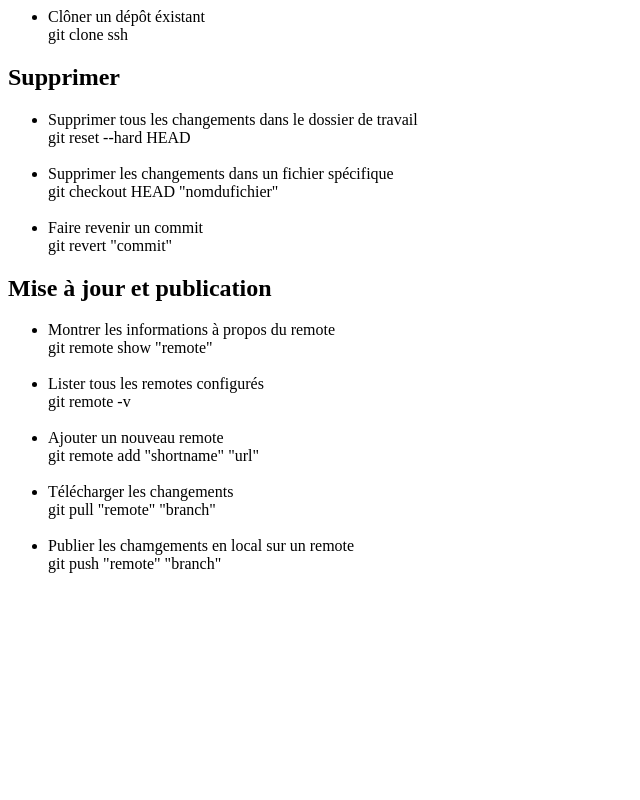
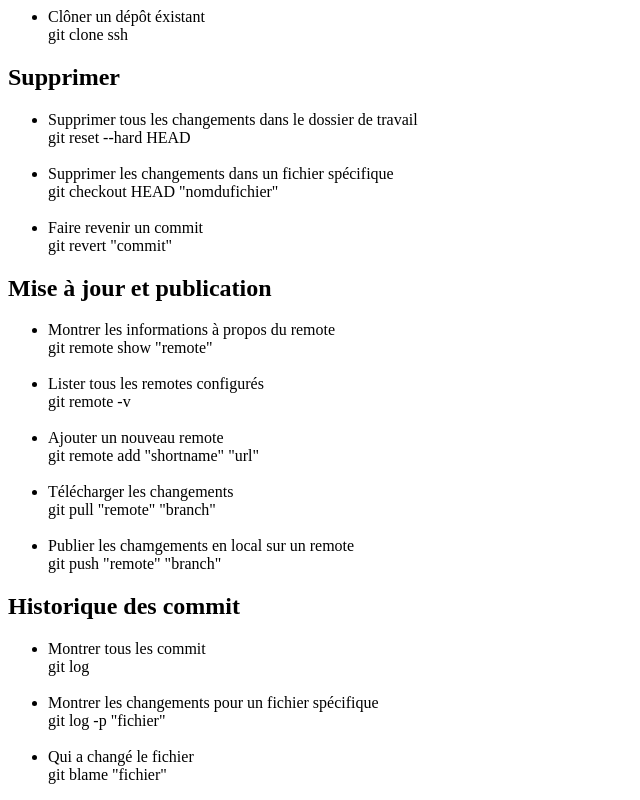
Before and after one commit to XavierMongy/Git, a plain HTML site: page index.html in a window 1280 px wide. Shown: the part 493-1293 px from the top of the page, without its empty margins (0-640 px from the left). Before the commit the page ends 1082 px from the top, so only its background shows below. Drawn offline with Linux system fonts and the light colour scheme.

Commit message:
add fourth list

```diff
--- a/index.html
+++ b/index.html
@@ -51,5 +51,16 @@
 			</ul>
 	</div>
 
+	<div>
+		<h2>Historique des commit</h2> <!--quatrième liste-->
+			<ul>
+
+				<li>Montrer tous les commit<br />git log</li><br />
+				<li>Montrer les changements pour un fichier spécifique<br />git log -p "fichier"</li><br />
+				<li>Qui a changé le fichier<br />git blame "fichier"</li>
+
+			</ul>
+	</div>
+
 </body>
 </html>
```
